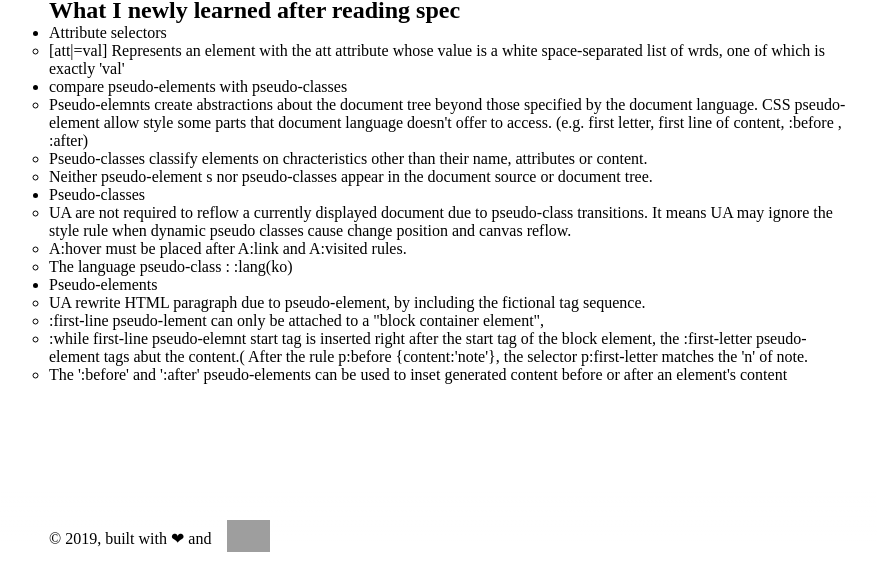
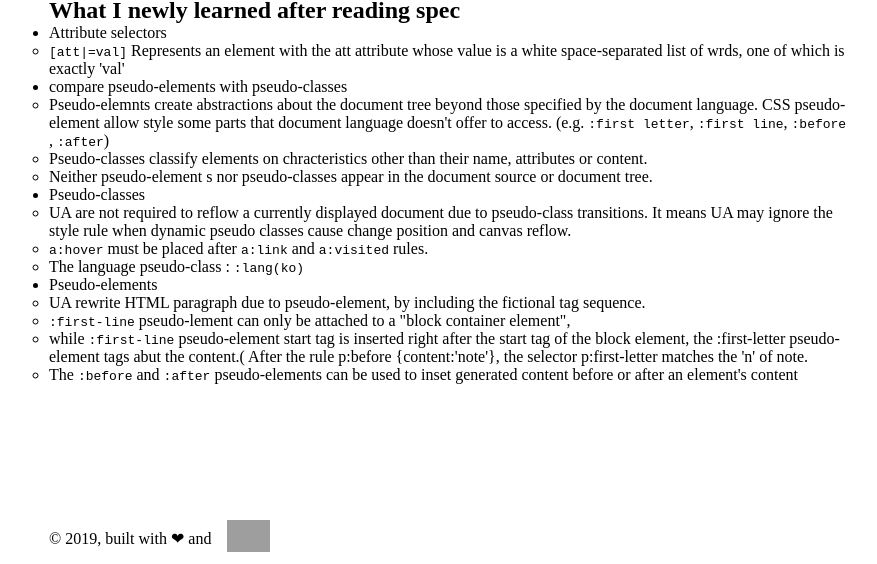
Before and after one commit to CodingGirlsSG/30-days-of-css, a Gatsby site in the folder site/: page /notes-css-selectors-tae/ in a window 1280 px wide. Shown: the part 236-800 px from the top of the page, without its empty margins (191-1068 px from the left). Built offline with nearby package versions, Linux system fonts and the light colour scheme; Gatsby itself is replaced by a stand-in of ours; grey boxes are pictures that could not be loaded.

Commit message:
update study note - day7-8 tae_css_selectors - add `` around code snippet

```diff
--- a/site/content/blog/notes-css-selectors-tae/index.md
+++ b/site/content/blog/notes-css-selectors-tae/index.md
@@ -12,24 +12,24 @@ those enable isolated struction between styling and mark up. I love it. there's
 
 ## What I newly learned after reading spec
 - Attribute selectors
-  + \[att|=val] Represents an element with the att attribute whose value is a white space-separated list of wrds, one of which is exactly 'val'
+  + `[att|=val]` Represents an element with the att attribute whose value is a white space-separated list of wrds, one of which is exactly 'val'
 
 - compare pseudo-elements with pseudo-classes
   + Pseudo-elemnts create abstractions about the document tree beyond those specified by the document language.
-  CSS pseudo-element allow style some parts that document language doesn't offer to access. (e.g. first letter, first line of content, :before , :after)
+  CSS pseudo-element allow style some parts that document language doesn't offer to access. (e.g. `:first letter`, `:first line`, `:before` , `:after`)
   + Pseudo-classes classify elements on chracteristics other than their name, attributes or content.
   + Neither pseudo-element s nor pseudo-classes appear in the document source or document tree.
 
  - Pseudo-classes
     + UA are not required to reflow a currently displayed document due to pseudo-class transitions.
  It means UA may ignore the style rule when dynamic pseudo classes cause change position and canvas reflow.
-    + A:hover must be placed after A:link and A:visited rules.
-    + The language pseudo-class : :lang(ko)
+    + `a:hover` must be placed after `a:link` and `a:visited` rules.
+    + The language pseudo-class : `:lang(ko)`
 
  - Pseudo-elements
     + UA rewrite HTML paragraph due to pseudo-element, by including the fictional tag sequence.
-    + :first-line pseudo-lement can only be attached to a "block container element",
-    + :while first-line pseudo-elemnt start tag is inserted right after the start tag of the block element,
+    + `:first-line` pseudo-lement can only be attached to a "block container element",
+    + while `:first-line` pseudo-element start tag is inserted right after the start tag of the block element,
   the :first-letter pseudo-element tags abut the content.( After the rule p:before {content:'note'}, the selector p:first-letter matches the 'n' of note.
 
-    + The ':before' and ':after' pseudo-elements can be used to inset generated content before or after an element's content
+    + The `:before` and `:after` pseudo-elements can be used to inset generated content before or after an element's content
```
